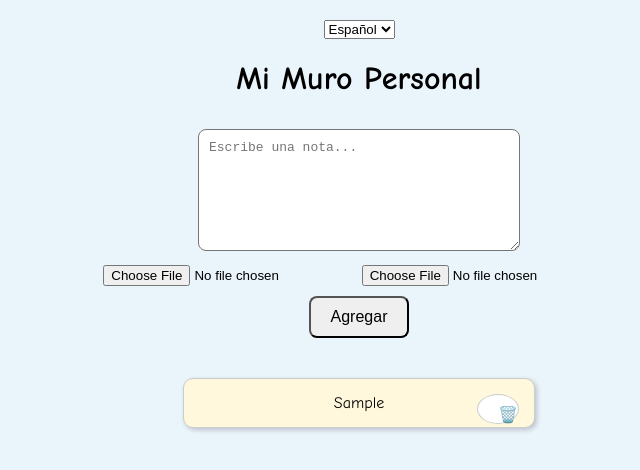
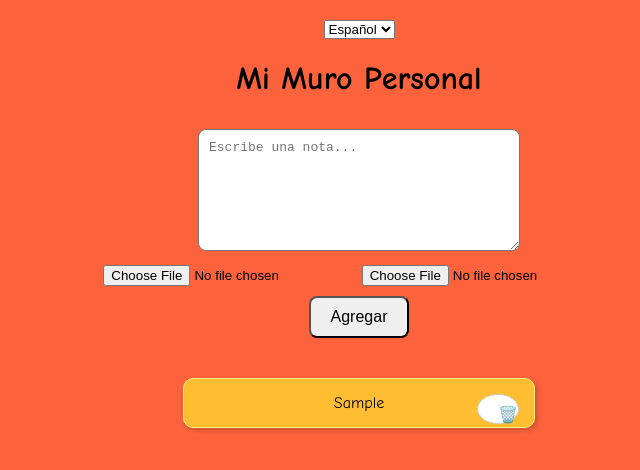
Before and after one commit to Eltry12/Wall, a plain HTML site: page index.html in a window 1280 px wide. Both pictures are taken after typing "Sample" into the empty fields and a click on the button "Agregar". Shown: the whole page, without its empty margins (281-921 px from the left). Drawn offline with Linux system fonts and the light colour scheme.

Commit message:
Add files via upload

```diff
--- a/styles.css
+++ b/styles.css
@@ -1,6 +1,6 @@
 body {
     font-family: 'Comic Sans MS', cursive, sans-serif;
-    background-color: #eaf4fb;
+    background-color: #fc623c;
     text-align: center;
     margin: 0;
     padding: 20px;
@@ -35,8 +35,8 @@ button {
 }
 
 .note {
-    background: #fff8dc;
-    border: 1px solid #ccc;
+    background: #ffbe32;
+    border: 1px solid #fff27e;
     border-radius: 10px;
     padding: 15px;
     margin: 10px;
```
